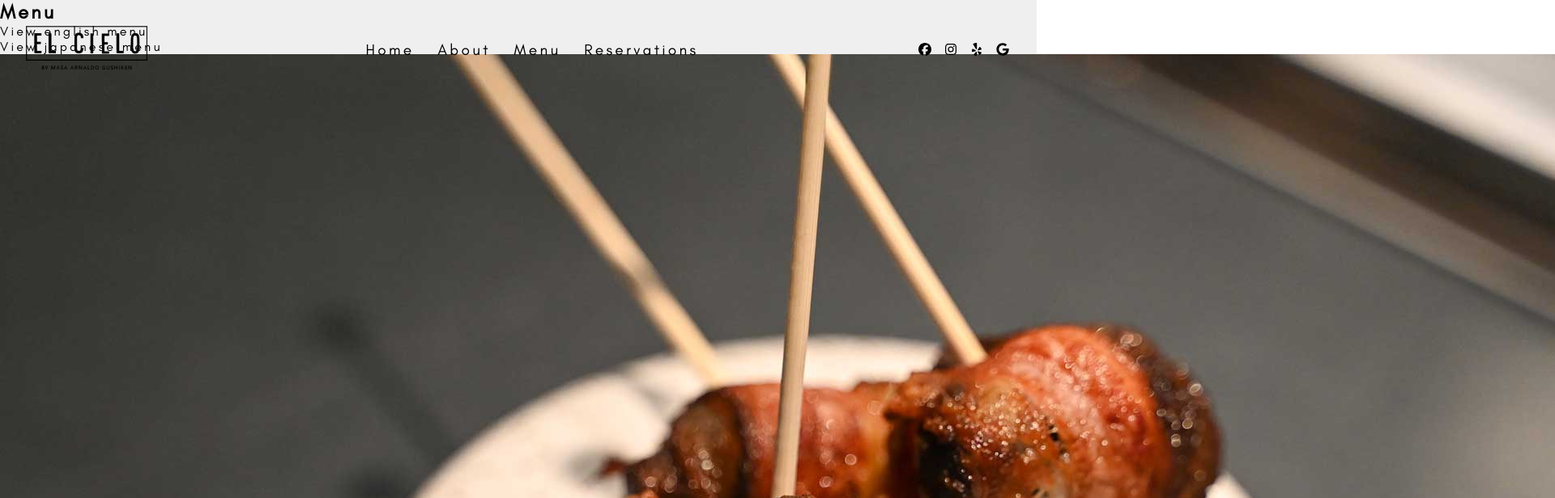
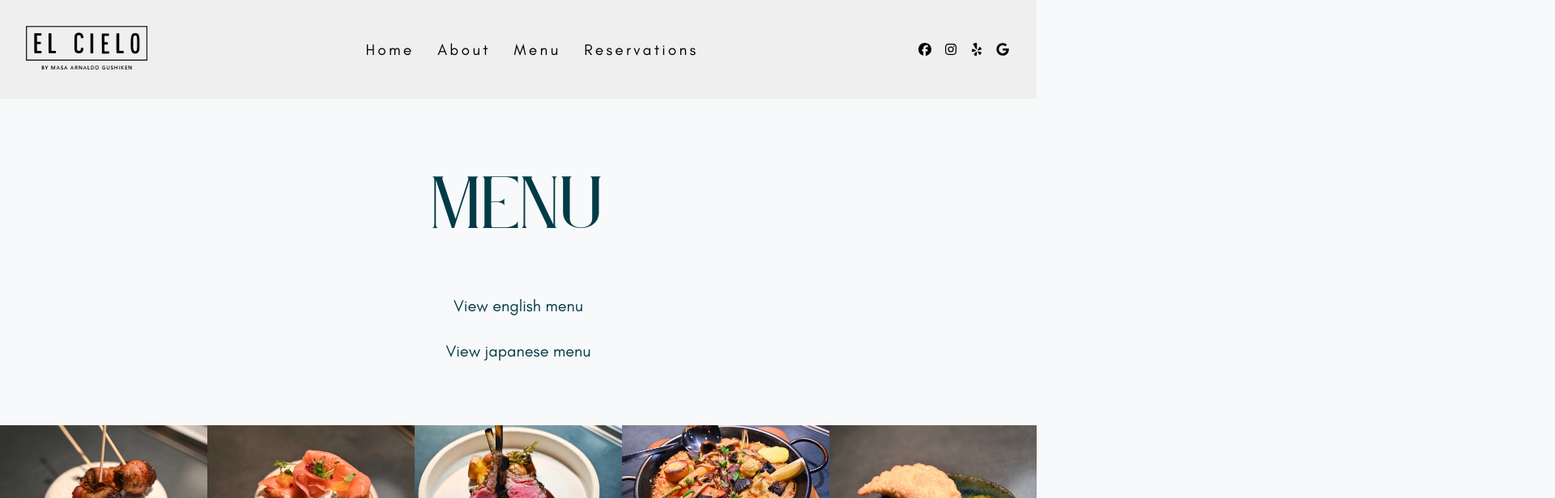
Before and after one commit to jmtakahashi/elcielo-hawaii, a React (Create React App) app: page /menu in a window 1280 px wide. Shown: the top 616 px of the page at 81% size, 1920 px wide, since content can reach past the window. Built offline with nearby package versions, Linux system fonts and the light colour scheme.

Commit message:
update styles for desktop version of site. add Not Found route.  Add dynamic top margin for non-home page bodies.

```diff
--- a/src/About.js
+++ b/src/About.js
@@ -2,38 +2,8 @@ import React from 'react'
 
 export default function About() {
   return (
-    <div id='about' className='about'>
-      <section className='masa'>
-        <div className='heading'>
-          <h2>Masa</h2>
-          <img
-            src='/images/masa-gushiken-el-cielo-2000px.jpg'
-            alt='Masa Arnaldo Gushiken'
-          />
-        </div>
-        <div className='content'>
-          <p>
-            Masa Arnaldo Gushiken spent the better part of his youth growing up
-            in Argentina and after years learning Italian and French cuisines
-            kitchens in Tokyo, went on a life-changing trip exploring the foods
-            of Spain. There he worked in Barcelona, Galicia and San Sebastian in
-            Spain, where the language and simpler preparations took him back to
-            the world of his youth.
-          </p>
-          <p>
-            At its heart, El Cielo is Spain through Gushiken's lens. This
-            diverse menu includes classic dishes such as paella and croquetas de
-            jamon as well as more niche recipes like tripe stew (callos) as well
-            as boquerones and guindilla skewered around an olive. Tucked subtly
-            in between are nods to Argentina, contemporary Japan and Spain. The
-            totality of his training coalesces into his premier restaurant El
-            Cielo, an elegantly renovated midcentury walk-up in Waikiki, which
-            won editor's pick as the Hale Aina Awards' Best New Restaurant 2024.
-          </p>
-        </div>
-      </section>
-
-      <section className='our-story'>
+    <div id='about' className='container'>
+      <section className='our-story twoCol'>
         <div className='heading'>
           <h2>Our Story</h2>
           <img
@@ -78,7 +48,37 @@ export default function About() {
         </div>
       </section>
 
-      <section className='philosophy'>
+      <section className='masa twoCol'>
+        <div className='heading'>
+          <h2>Masa</h2>
+          <img
+            src='/images/masa-gushiken-el-cielo-2000px.jpg'
+            alt='Masa Arnaldo Gushiken'
+          />
+        </div>
+        <div className='content'>
+          <p>
+            Masa Arnaldo Gushiken spent the better part of his youth growing up
+            in Argentina and after years learning Italian and French cuisines
+            kitchens in Tokyo, went on a life-changing trip exploring the foods
+            of Spain. There he worked in Barcelona, Galicia and San Sebastian in
+            Spain, where the language and simpler preparations took him back to
+            the world of his youth.
+          </p>
+          <p>
+            At its heart, El Cielo is Spain through Gushiken's lens. This
+            diverse menu includes classic dishes such as paella and croquetas de
+            jamon as well as more niche recipes like tripe stew (callos) as well
+            as boquerones and guindilla skewered around an olive. Tucked subtly
+            in between are nods to Argentina, contemporary Japan and Spain. The
+            totality of his training coalesces into his premier restaurant El
+            Cielo, an elegantly renovated midcentury walk-up in Waikiki, which
+            won editor's pick as the Hale Aina Awards' Best New Restaurant 2024.
+          </p>
+        </div>
+      </section>
+
+      <section className='philosophy twoCol'>
         <div className='heading'>
           <h2>Philosophy</h2>
           <img
@@ -110,8 +110,8 @@ export default function About() {
       <section className='community'>
         <div className='heading'>
           <h2>Community</h2>
-          <span className='about-divider'></span>
         </div>
+        <span className='about-divider'></span>
         <div className='content'>
           <p>
             El Cielo exists because of the people who surround us - our team,
@@ -130,8 +130,8 @@ export default function About() {
       <section className='looking-forward'>
         <div className='heading'>
           <h2>Looking Forward</h2>
-          <span className='about-divider'></span>
         </div>
+        <span className='about-divider'></span>
         <div className='content'>
           <p>
             El Cielo is not defined by a single origin, but by the path that led
--- a/src/App.js
+++ b/src/App.js
@@ -3,7 +3,9 @@ import Header from './Header';
 import Home from './Home';
 import Menu from './Menu';
 import About from './About';
+import NotFound from './NotFound';
 import Footer from './Footer';
+
 
 function App() {
   return (
@@ -11,6 +13,7 @@ function App() {
       <Header />
       <main className='main'>
         <Routes>
+          <Route path='*' element={<NotFound />} />
           <Route path='/' exact element={<Home />}>
             Home
           </Route>
--- a/src/Header.js
+++ b/src/Header.js
@@ -1,11 +1,37 @@
-import React from 'react'
+import React, { useRef, useEffect } from 'react'
 import { Link, NavLink } from 'react-router';
 import { FontAwesomeIcon } from '@fortawesome/react-fontawesome';
 import { faFacebook, faInstagram, faYelp, faGoogle } from '@fortawesome/free-brands-svg-icons';
 
 export default function Header() {
+  const headerRef = useRef(null);
+
+  useEffect(() => {
+    function updateHeaderHeight() {
+      if (headerRef.current) {
+        const height = headerRef.current.getBoundingClientRect().height;
+        document.documentElement.style.setProperty(
+          '--header-height',
+          `${height}px`,
+        );
+      }
+    }
+
+    // Run after fonts/images load or window resizes
+    window.addEventListener('load', updateHeaderHeight);
+    window.addEventListener('resize', updateHeaderHeight);
+
+    // Initial call (after render)
+    updateHeaderHeight();
+
+    return () => {
+      window.removeEventListener("load", updateHeaderHeight);
+      window.removeEventListener("resize", updateHeaderHeight);
+    };
+  }, []);
+
   return (
-    <header className='header'>
+    <header ref={headerRef} className='header'>
       <Link to='/'>
         <h1 hidden>El Cielo Hawaii</h1>
         <img
--- a/src/Home.js
+++ b/src/Home.js
@@ -2,7 +2,7 @@ import React from 'react'
 
 export default function Home() {
   return (
-    <div id='home' className='home'>
+    <div id='home' className='container'>
       <section className='hero'>
         <div className='hero-background'></div>
         <div className='hero-content'>
--- a/src/Menu.js
+++ b/src/Menu.js
@@ -1,12 +1,19 @@
 import React from 'react'
 
 export default function Menu() {
+  const openPDF = (menu) => {
+    window.open(`/menu/${menu}.pdf`, '_blank'); // Opens in a new tab
+  };
+
   return (
-    <div id='menu' className='menu'>
-      <section className='menu-content'>
+    <div id='menu' className='container'>
+      <section className='menu'>
         <h2>Menu</h2>
-        <p>View english menu</p>
-        <p>View japanese menu</p>
+
+        <div className='menu-links'>
+          <button href="/ENGLISH.pdf" onClick={() => openPDF('ENGLISH') }>View english menu</button>
+          <button href="/JAPANESE.pdf" onClick={() => openPDF('JAPANESE') }>View japanese menu</button>
+        </div>
 
         <div className='menu-images'>
           <img src='images/el-cielo-menu-20-2000px.jpg' alt='Menu Item 1' />
--- /dev/null
+++ b/src/NotFound.js
@@ -0,0 +1,9 @@
+import React from 'react'
+
+function NotFound() {
+  return (
+    <div>NotFound</div>
+  )
+}
+
+export default NotFound
--- a/src/index.css
+++ b/src/index.css
@@ -17,7 +17,7 @@
   --secondary-color: #bdbc95;
   --accent: #013b47;
   --light-grey: #efefef;
-  --background-color: #f8f9fa;
+  --section-background-color: #f8f9fa;
   --text-color: #000000;
   --border-color: #000000;
   --serif: 'Serif', serif;
@@ -30,42 +30,59 @@
   padding: 0;
 }
 
+img {
+  width: 100%;
+  height: auto;
+}
+
+h2 {
+  font-family: var(--serif);
+  color: var(--accent);
+  font-size: 5rem;
+  font-weight: normal;
+  letter-spacing: normal;
+  -webkit-font-smoothing: antialiased;
+  -moz-osx-font-smoothing: grayscale;
+}
+
 body {
-  margin: 0;
+  background-color: var(--section-background-color);
   font-family: var(--sans-serif);
   letter-spacing: .2em;
   -webkit-font-smoothing: antialiased;
   -moz-osx-font-smoothing: grayscale;
 }
 
-button {
+.button {
   padding: 0.75em 1.5em;
   background-color: var(--accent);
   border: 1px solid var(--secondary-color);
   font-family: var(--sans-serif);
   font-size: 1.25rem;
   letter-spacing: .2em;
+  text-decoration: none;
   color: var(--secondary-color);
   -webkit-font-smoothing: antialiased;
   -moz-osx-font-smoothing: grayscale;
   cursor: pointer;
 }
 
-section {
-  background-color: var(--light-grey);
-}
-
 .header {
   display: flex;
   justify-content: space-between;
   align-items: center;
+  background-color: var(--light-grey);
   padding: 32px;
   color: var(--text-color);
   position: fixed;
   top: 0;
   left: 0;
   width: 100%;
-  z-index: 1000;
+  z-index: 100;
+}
+
+body:has(#home) .header {
+  background-color: transparent;
 }
 
 .nav {
@@ -108,6 +125,10 @@ section {
   }
 }
 
+body:not(:has(#home)) main {
+  margin-top: var(--header-height, 0px); /* fallback 0 if not set */
+}
+
 .hero {
   position: relative;
   min-height: 100svh;
@@ -132,20 +153,20 @@ section {
   justify-content: center;
   align-items: center;
   gap: 4rem;
+  padding: 32px;
   z-index: 1;
 }
 
 .hero-text {
   color: var(--accent);
   text-align: center;
-  font-size: 2.5rem;
-  letter-spacing: .15em;
+  font-size: 3rem;
   font-family: var(--serif);
 }
 
 .hero-text span {
   display: block;
-  margin-bottom: 0.25em;
+  margin-bottom: 0.45em;
 }
 
 .story {
@@ -158,6 +179,7 @@ section {
   font-size: 2.75rem;
   color: var(--accent);
   padding-top: 128px;
+  padding-bottom: 128px;
 }
 
 .story > span {
@@ -170,6 +192,10 @@ section {
   height: 100px;
 }
 
+.story .story-divider:last-child {
+  position: absolute;
+}
+
 .definition {
   display: flex;
   flex-direction: column;
@@ -178,7 +204,8 @@ section {
   gap: 3rem;
   font-family: var(--serif);
   color: var(--accent);
-  padding-bottom: 256px;
+  padding-top: 128px;
+  padding-bottom: 128px;
   text-align: center;
 }
 
@@ -196,6 +223,116 @@ section {
 
 .definition .large {
   font-size: 1.75em;
+}
+
+.definition .story-divider {
+  position: absolute
+}
+
+#about section {
+  display: flex;
+  flex-direction: column;
+  justify-content: center;
+  align-items: center;
+  padding-top: 128px;
+  padding-bottom: 128px;
+  gap: 4rem;
+}
+
+#about section.twoCol {
+  display: grid;
+  grid-template-columns: 1fr 1fr;
+  align-items: center;
+  gap: 0;
+}
+
+#about .heading {
+  position: relative;
+}
+
+#about section.twoCol h2 {
+  margin-bottom: -16px;
+  margin-left: 32px;
+  position: inherit;
+  z-index: 1;
+}
+
+.about-divider {
+  display: block;
+  width: 300px;
+  border-bottom: 1px solid var(--border-color);
+}
+
+#about .content {
+  padding: 0 48px;
+}
+
+#about .content p {
+  margin-bottom: 1.5rem;
+  line-height: 1.8em;
+}
+
+@media screen and (min-width: 768px) {
+  .masa.twoCol .heading {
+    order: 2;
+  }
+}
+
+
+#about .community .heading,
+#about .looking-forward .heading {
+  display: flex;
+  flex-direction: column;
+  align-items: center;
+  gap: 4rem;
+}
+
+#about .community .content,
+#about .looking-forward .content {
+  max-width: 80vw;
+  text-align: center;
+}
+
+.menu {
+  min-height: 60svh;
+  display: flex;
+  flex-direction: column;
+  justify-content: center;
+  align-items: center;
+  gap: 5rem;
+  padding-top: 128px;
+  padding-bottom: 128px;
+}
+
+.menu-links {
+  display: flex;
+  flex-direction: column;
+  align-items: center;
+  gap: 2rem;
+  text-align: center;
+
+}
+
+.menu-links button {
+  font-family: var(--sans-serif);
+  font-size: 1.25rem;
+  color: var(--accent);
+  background: none;
+  border: none;
+  cursor: pointer;
+}
+
+.menu-images {
+  width: 100%;
+  display: flex;
+  justify-content: center;
+  align-items: center;
+  /* overflow-x: hidden; */
+}
+
+.menu-images img {
+  flex: 1 1 0;
+  min-width: 200px;
 }
 
 .footer {
```
Also changed, not shown: 2 other files (tests, documents, lock files or other folders).
